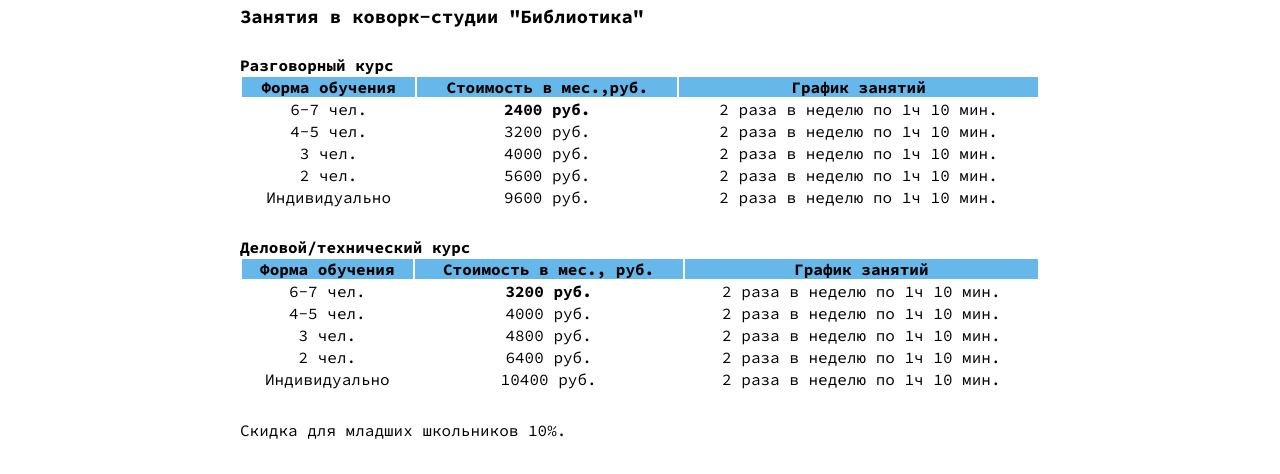
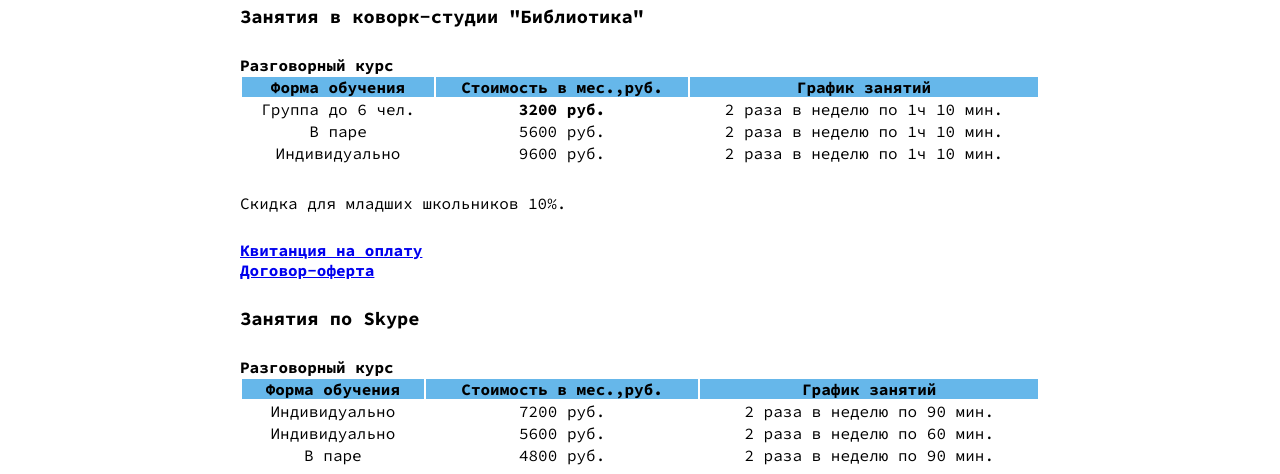
Before and after one commit to zamap/zamap.github.io, a plain HTML site: page prices.html in a window 1280 px wide. Shown: the part 473-947 px from the top of the page. Drawn offline with Linux system fonts and the light colour scheme.

Commit message:
Update prices.html

```diff
--- a/prices.html
+++ b/prices.html
@@ -1,16 +1,11 @@
 
 
-<!DOCTYPE html><html><head><link rel="stylesheet" href="/css/index.css"><title>BE ENGLISH MASTER</title></head><body><div class="header"><h1 class="page-title">BE ENGLISH MASTER</h1></div><ul class="nav"><li><a href="/">О Курсах</a></li><li><a href="/prices">Стоимость</a></li><li><a href="/howToStart">Как начать?</a></li><li><a href="/learningLevels">Уровни обучения</a></li><li><a href="/teacher">Преподаватель</a></li><li><a href="/schedule">Расписание</a></li></ul><div class="main-content"><div class="logo"></div><h1>Стоимость</h1><p></p><h3>Занятия в коворк-студии "Библиотика"</h3><p></p><h4>Разговорный курс</h4><table class="table table-striped"><thead><tr><th>Форма обучения</th><th>Стоимость в мес.,руб.</th><th>График занятий</th></tr></thead><tbody><tr><td>6-7 чел.</td><td><strong>2400 руб.</strong></td><td>2 раза в неделю
-по 1ч 10 мин.</td></tr><tr><td>4-5 чел.</td><td>3200 руб.</td><td>2 раза в неделю
-по 1ч 10 мин.</td></tr><tr><td>3 чел.</td><td>4000 руб.</td><td>2 раза в неделю
-по 1ч 10 мин.</td></tr><tr><td>2 чел.</td><td>5600 руб.</td><td>2 раза в неделю
+<!DOCTYPE html><html><head><link rel="stylesheet" href="/css/index.css"><title>BE ENGLISH MASTER</title></head><body><div class="header"><h1 class="page-title">BE ENGLISH MASTER</h1></div><ul class="nav"><li><a href="/">О Курсах</a></li><li><a href="/prices">Стоимость</a></li><li><a href="/howToStart">Как начать?</a></li><li><a href="/learningLevels">Уровни обучения</a></li><li><a href="/teacher">Преподаватель</a></li><li><a href="/schedule">Расписание</a></li></ul><div class="main-content"><div class="logo"></div><h1>Стоимость</h1><p></p><h3>Занятия в коворк-студии "Библиотика"</h3><p></p><h4>Разговорный курс</h4><table class="table table-striped"><thead><tr><th>Форма обучения</th><th>Стоимость в мес.,руб.</th><th>График занятий</th></tr></thead><tbody><tr><td>Группа до 6 чел.</td><td><strong>3200 руб.</strong></td><td>2 раза в неделю
+по 1ч 10 мин.</td></tr><tr><td>В паре</td><td>5600 руб.</td><td>2 раза в неделю
 по 1ч 10 мин.</td></tr><tr><td>Индивидуально</td><td>9600 руб.</td><td>2 раза в неделю
-по 1ч 10 мин.</td></tr></tbody></table><p></p><h4>Деловой/технический курс</h4><table class="table table-striped"><thead><tr><th>Форма обучения</th><th>Стоимость в мес., руб.</th><th>График занятий</th></tr></thead><tbody><tr><td>6-7 чел.</td><td><strong>3200 руб.</strong></td><td>2 раза в неделю
-по 1ч 10 мин.</td></tr><tr><td>4-5 чел.</td><td>4000 руб.</td><td>2 раза в неделю
-по 1ч 10 мин.</td></tr><tr><td>3 чел.</td><td>4800 руб.</td><td>2 раза в неделю
-по 1ч 10 мин.</td></tr><tr><td>2 чел.</td><td>6400 руб.</td><td>2 раза в неделю
-по 1ч 10 мин.</td></tr><tr><td>Индивидуально</td><td>10400 руб.</td><td>2 раза в неделю
-по 1ч 10 мин.</td></tr></tbody></table><p><p>Скидка для младших школьников 10%.</p><h4><a href="/static/Docs/billCowork.pdf" title="квитанция на оплату" target="_self">Квитанция на оплату</a></h4><h4><a href="/contractCowork">Договор-оферта</a></h4></p><p></p><h3>Занятия по Skype</h3><p></p><h4>Разговорный курс</h4><table class="table table-striped"><thead><tr><th>Форма обучения</th><th>Стоимость в мес.,руб.</th><th>График занятий</th></tr></thead><tbody><tr><td>Индивидуально</td><td>7200 руб.</td><td>2 раза в неделю
+по 1ч 10 мин.</td></tr></tbody></table><p></p>Скидка для младших школьников 10%.</p><h4><a href="/static/Docs/billCowork.pdf" title="квитанция на оплату" target="_self">Квитанция на оплату</a></h4><h4><a href="/contractCowork">Договор-оферта</a></h4></p><p></p><h3>Занятия по Skype</h3><p></p><h4>Разговорный курс</h4><table class="table table-striped"><thead><tr><th>Форма обучения</th><th>Стоимость в мес.,руб.</th><th>График занятий</th></tr></thead><tbody><tr><td>Индивидуально</td><td>7200 руб.</td><td>2 раза в неделю
+по 90 мин.</td></tr><tr><td>Индивидуально</td><td>5600 руб.</td><td>2 раза в неделю
+по 60 мин.</td></tr><tr><td>В паре</td><td>4800 руб.</td><td>2 раза в неделю
 по 90 мин.</td></tr></tbody></table><p></p><h4>Деловой/технический курс</h4><table class="table table-striped"><thead><tr><th>Форма обучения</th><th>Стоимость в мес., руб.</th><th>График занятий</th></tr></thead><tbody><tr><td>Индивидуально</td><td>8000 руб.</td><td>2 раза в неделю
 по 90 мин.</td></tr></tbody></table><p><h4><a href="/static/Docs/billSkype.pdf" title="квитанция на оплату" target="_self">Квитанция на оплату</a></h4><h4><a href="/contract">Договор-оферта</a></h4></p><p><h3>Корпоративное обучение</h3><p></p><h4>Разговорный курс</h4><table class="table table-striped"><thead><tr><th>Форма обучения</th><th>Стоимость в мес.,руб.</th><th>График занятий</th></tr></thead><tbody><tr><td>2-4 чел.</td><td>10400 руб.</td><td>2 раза в неделю
 по 90 мин.</td></tr><tr><td>5-6 чел.</td><td>12800 руб.</td><td>2 раза в неделю
```
